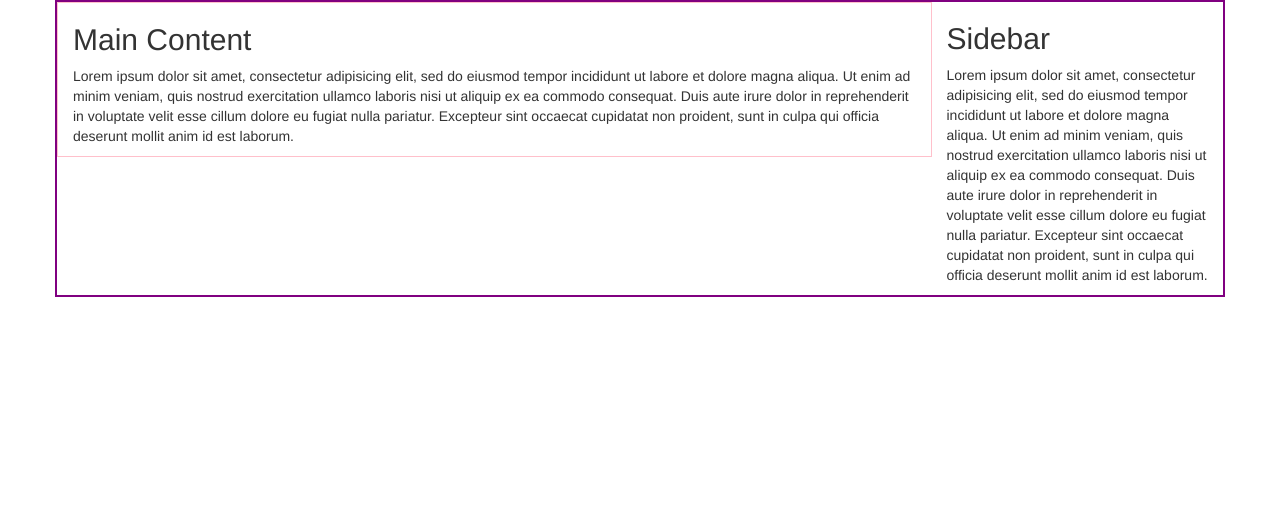
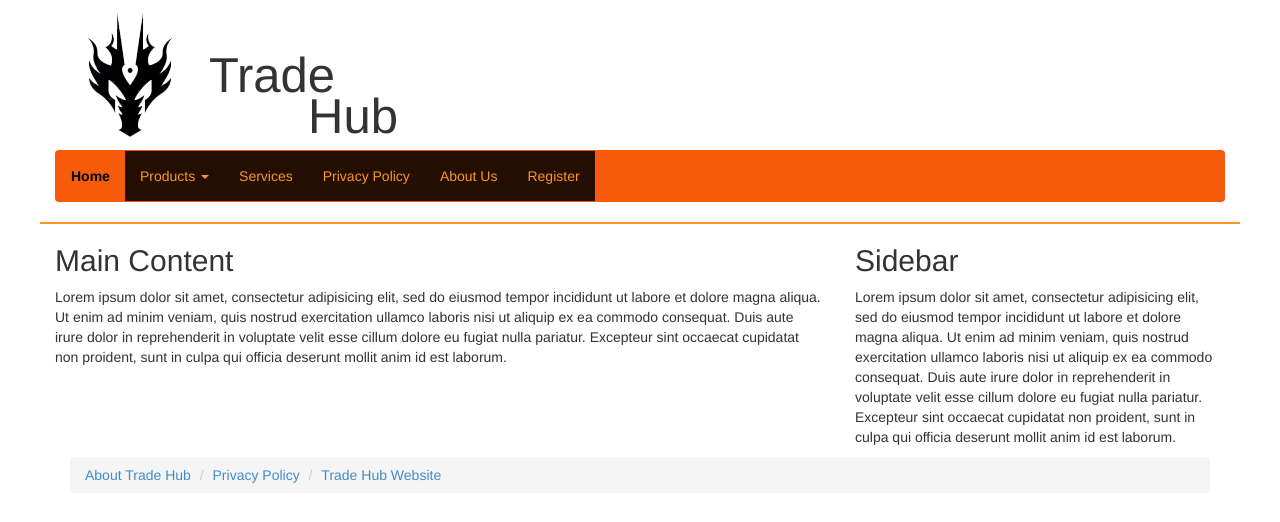
Before and after one commit to hawke-x/tradehub, a PHP site: page / in a window 1280 px wide. Shown: the top 522 px of the page. Run offline with PHP 8.4, Linux system fonts and the light colour scheme.

Commit message:
created breadcrumbs in all pages

```diff
--- /dev/null
+++ b/_/components/php/footer.php
@@ -0,0 +1,11 @@
+<section class="container">
+	<footer class="row">
+		<nav class="col-lg-12">
+			<ul class="breadcrumb">
+				<li><a href="about.php">About Trade Hub</a></li>
+				<li><a href="privacypolicy.php">Privacy Policy</a></li>
+				<li><a href="index.php">Trade Hub Website</a></li>
+			</ul><!-- breadcrumb -->
+		</nav><!-- nav -->
+	</footer><!-- footer -->
+</section><!-- container -->
--- /dev/null
+++ b/_/components/php/header.php
@@ -0,0 +1,35 @@
+<div class="content row">
+	<div class="col-lg-12 z-top-header">
+	<header class="clearfix">
+		<section class="branding z-logo-area">
+			<a href="index.php"><img src="images/logo/tradehub_logo.png" alt="Logo for Trade Hub"></a>
+			<h1>Trade</h1><h1 id="hub-h1">Hub</h1>
+			<!-- <h1>Trade Hub</h1> -->
+		</section><!-- branding -->
+
+		<div class="navbar">
+			<ul class="nav navbar-nav  navbar-inverse">
+				<li><a href="index.php">Home</a></li>
+				<li class="dropdown">
+					<a href="#" class="dropdown-toggle" data-toggle="dropdown">Products <span class="caret"></span></a>
+					<ul class="dropdown-menu" role="menu" aria-labelledby="dropdownMenu">
+						<li><a tabindex="-1" href="products.php">All Products</a></li>
+						<li class="divider"></li>
+						<li><a tabindex="-1" href="products.php#Clothes">Clothes</a></li>
+						<li><a tabindex="-1" href="products.php#Cosmetics">Cosmetics</a></li>
+						<li><a tabindex="-1" href="products.php#Crockery">Crockery</a></li>
+						<li><a tabindex="-1" href="products.php#Equipment">Equipment</a></li>
+						<li><a tabindex="-1" href="products.php#Furniture">Furniture</a></li>
+						<li><a tabindex="-1" href="products.php#Grocery">Grocery</a></li>
+						<li><a tabindex="-1" href="products.php#Home_Appliances">Home Appliances</a></li>
+						<li><a tabindex="-1" href="products.php#Others">Others</a></li>
+					</ul><!-- dropdown -->
+				</li><!-- dropdown head -->
+				<li><a href="services.php">Services</a></li>
+				<li><a href="privacypolicy.php">Privacy Policy</a></li>
+				<li><a href="about.php">About Us</a></li>
+				<li><a href="register.php">Register</a></li>
+			</ul><!-- nav -->
+		</div><!-- navbar -->
+	</header><!-- header -->
+	</div>
--- a/_/css/mystyle.css
+++ b/_/css/mystyle.css
@@ -1,6 +1,39 @@
-.container{
-	border: 2px solid purple;
+.z-top-header{
+	border-bottom: 2px solid rgba(250, 150, 35, 1);
 }
-.main{
-	border: 1px solid pink;
+#z-logo-area{
+	display: inline-block;
 }
+.z-logo-area > a{
+	display: inline-block;
+}
+.z-logo-area h1{
+	display: inline-block;
+	transform: translateY(25%);
+	font-size: 3.5em;
+}
+.z-logo-area #hub-h1{
+	transform: translate(-30%,100%);
+}
+.navbar{
+	background-color: rgba(245, 91, 11, 1);
+}
+.nav{
+	//float: right;
+	background-color: rgba(0,0,0,0.85);
+	margin-right: 20%;
+}
+/*.navbar-nav li > a{ to target the direct childrens only*/
+	.nav a{
+	color: rgba(250, 150, 35, 1);
+}
+.navbar .nav .z-active-nav{
+	background-color: rgba(245, 91, 11, 1);
+}
+.navbar .nav .z-active-nav > a{
+	color: rgba(0,0,0,1);
+	font-weight: bold;
+}
+.navbar .nav li:hover{/*not working right now because HOVER event is being listened by JQuery*/
+	background-color: rgba(245,91,11,1);
+}
--- a/_/js/myscript.js
+++ b/_/js/myscript.js
@@ -0,0 +1,20 @@
+// $(document).ready(function(){
+// 	$(".navbar").find(".dropdown").on("mouseover", function(){
+// 		console.log("you hovered over the dropdown");
+// 	});
+// });
+$(document).ready(function(){
+
+	$("#home a:contains('Home'):first").parent().addClass('z-active-nav');
+	$("#products a:contains('Products'):first").parent().addClass('z-active-nav');
+	$("#services a:contains('Services'):first").parent().addClass('z-active-nav');
+	$("#privacypolicy a:contains('Privacy Policy'):first").parent().addClass('z-active-nav');
+	$("#about a:contains('About Us'):first").parent().addClass('z-active-nav');
+	$("#register a:contains('Register'):first").parent().addClass('z-active-nav');
+
+	$(".navbar").find(".dropdown").hover(function(){
+		$('.dropdown-menu', this).fadeIn('800');/*Dropdown fades IN*/
+	}, function(){
+		$('.dropdown-menu', this).fadeOut('fast');/*Dropdown fades OUT*/
+	});/*hover function*/
+});
--- a/about.php
+++ b/about.php
@@ -9,7 +9,10 @@
 	<body id="about">
 		<section class="container">
 			<div class="content row">
+				<?php include "_/components/php/header.php"; ?>
+
 				<section class="main col col-lg-8"><!-- define a section as COLUMN folowed by 8-Coloumns in total -->
+					<h1>This is About Us page</h1>
 					<h2>Main Content</h2>
 					<p>Lorem ipsum dolor sit amet, consectetur adipisicing elit, sed do eiusmod
 					tempor incididunt ut labore et dolore magna aliqua. Ut enim ad minim veniam,
@@ -27,7 +30,8 @@
 					cillum dolore eu fugiat nulla pariatur. Excepteur sint occaecat cupidatat non
 					proident, sunt in culpa qui officia deserunt mollit anim id est laborum.</p>
 				</section><!-- sidebar -->
-			</div>
+			</div><!-- content -->
+			<?php include "_/components/php/footer.php"; ?>
 		</section><!-- container -->
 
 		<script src="_/js/jquery.js"></script>
--- a/index.php
+++ b/index.php
@@ -9,7 +9,9 @@
 	<body id="home">
 		<section class="container">
 			<div class="content row">
-				<section class="main col col-lg-9"><!-- define a section as COLUMN folowed by 8-Coloumns in total -->
+				<?php include "_/components/php/header.php"; ?>
+
+				<section class="main col col-lg-8"><!-- define a section as COLUMN folowed by 8-Coloumns in total -->
 					<h2>Main Content</h2>
 					<p>Lorem ipsum dolor sit amet, consectetur adipisicing elit, sed do eiusmod
 					tempor incididunt ut labore et dolore magna aliqua. Ut enim ad minim veniam,
@@ -18,7 +20,7 @@
 					cillum dolore eu fugiat nulla pariatur. Excepteur sint occaecat cupidatat non
 					proident, sunt in culpa qui officia deserunt mollit anim id est laborum.</p>
 				</section><!--main area-->
-				<section class="sidebar col col-lg-3">
+				<section class="sidebar col col-lg-4">
 					<h2>Sidebar</h2>
 					<p>Lorem ipsum dolor sit amet, consectetur adipisicing elit, sed do eiusmod
 					tempor incididunt ut labore et dolore magna aliqua. Ut enim ad minim veniam,
@@ -27,7 +29,8 @@
 					cillum dolore eu fugiat nulla pariatur. Excepteur sint occaecat cupidatat non
 					proident, sunt in culpa qui officia deserunt mollit anim id est laborum.</p>
 				</section><!-- sidebar -->
-			</div>
+			</div> <!-- end of "content row" -->
+			<?php include "_/components/php/footer.php"; ?>
 		</section><!-- container -->
 
 		<script src="_/js/jquery.js"></script>
--- a/privacypolicy.php
+++ b/privacypolicy.php
@@ -9,6 +9,8 @@
 	<body id="privacypolicy">
 		<section class="container">
 			<div class="content row">
+				<?php include "_/components/php/header.php"; ?>
+
 				<section class="main col col-lg-8"><!-- define a section as COLUMN folowed by 8-Coloumns in total -->
 					<h1>This is Privacy Policy page</h1>
 					<h2>Main Content</h2>
@@ -28,7 +30,8 @@
 					cillum dolore eu fugiat nulla pariatur. Excepteur sint occaecat cupidatat non
 					proident, sunt in culpa qui officia deserunt mollit anim id est laborum.</p>
 				</section><!-- sidebar -->
-			</div>
+			</div><!-- content -->
+			<?php include "_/components/php/footer.php"; ?>
 		</section><!-- container -->
 
 		<script src="_/js/jquery.js"></script>
--- a/products.php
+++ b/products.php
@@ -9,7 +9,10 @@
 	<body id="products">
 		<section class="container">
 			<div class="content row">
+				<?php include "_/components/php/header.php"; ?>
+
 				<section class="main col col-lg-8"><!-- define a section as COLUMN folowed by 8-Coloumns in total -->
+					<h1>This is Products page</h1>
 					<h2>Main Content</h2>
 					<p>Lorem ipsum dolor sit amet, consectetur adipisicing elit, sed do eiusmod
 					tempor incididunt ut labore et dolore magna aliqua. Ut enim ad minim veniam,
@@ -27,7 +30,8 @@
 					cillum dolore eu fugiat nulla pariatur. Excepteur sint occaecat cupidatat non
 					proident, sunt in culpa qui officia deserunt mollit anim id est laborum.</p>
 				</section><!-- sidebar -->
-			</div>
+			</div><!-- content -->
+			<?php include "_/components/php/footer.php"; ?>
 		</section><!-- container -->
 
 		<script src="_/js/jquery.js"></script>
--- a/register.php
+++ b/register.php
@@ -9,7 +9,10 @@
 	<body id="register">
 		<section class="container">
 			<div class="content row">
+				<?php include "_/components/php/header.php"; ?>
+
 				<section class="main col col-lg-8"><!-- define a section as COLUMN folowed by 8-Coloumns in total -->
+					<h1>This is Register page</h1>
 					<h2>Main Content</h2>
 					<p>Lorem ipsum dolor sit amet, consectetur adipisicing elit, sed do eiusmod
 					tempor incididunt ut labore et dolore magna aliqua. Ut enim ad minim veniam,
@@ -27,7 +30,8 @@
 					cillum dolore eu fugiat nulla pariatur. Excepteur sint occaecat cupidatat non
 					proident, sunt in culpa qui officia deserunt mollit anim id est laborum.</p>
 				</section><!-- sidebar -->
-			</div>
+			</div><!-- content -->
+			<?php include "_/components/php/footer.php"; ?>
 		</section><!-- container -->
 
 		<script src="_/js/jquery.js"></script>
--- a/services.php
+++ b/services.php
@@ -9,7 +9,10 @@
 	<body id="services">
 		<section class="container">
 			<div class="content row">
+				<?php include "_/components/php/header.php"; ?>
+
 				<section class="main col col-lg-8"><!-- define a section as COLUMN folowed by 8-Coloumns in total -->
+					<h1>This is Services page</h1>
 					<h2>Main Content</h2>
 					<p>Lorem ipsum dolor sit amet, consectetur adipisicing elit, sed do eiusmod
 					tempor incididunt ut labore et dolore magna aliqua. Ut enim ad minim veniam,
@@ -27,7 +30,8 @@
 					cillum dolore eu fugiat nulla pariatur. Excepteur sint occaecat cupidatat non
 					proident, sunt in culpa qui officia deserunt mollit anim id est laborum.</p>
 				</section><!-- sidebar -->
-			</div>
+			</div><!-- content -->
+			<?php include "_/components/php/footer.php"; ?>
 		</section><!-- container -->
 
 		<script src="_/js/jquery.js"></script>
```
